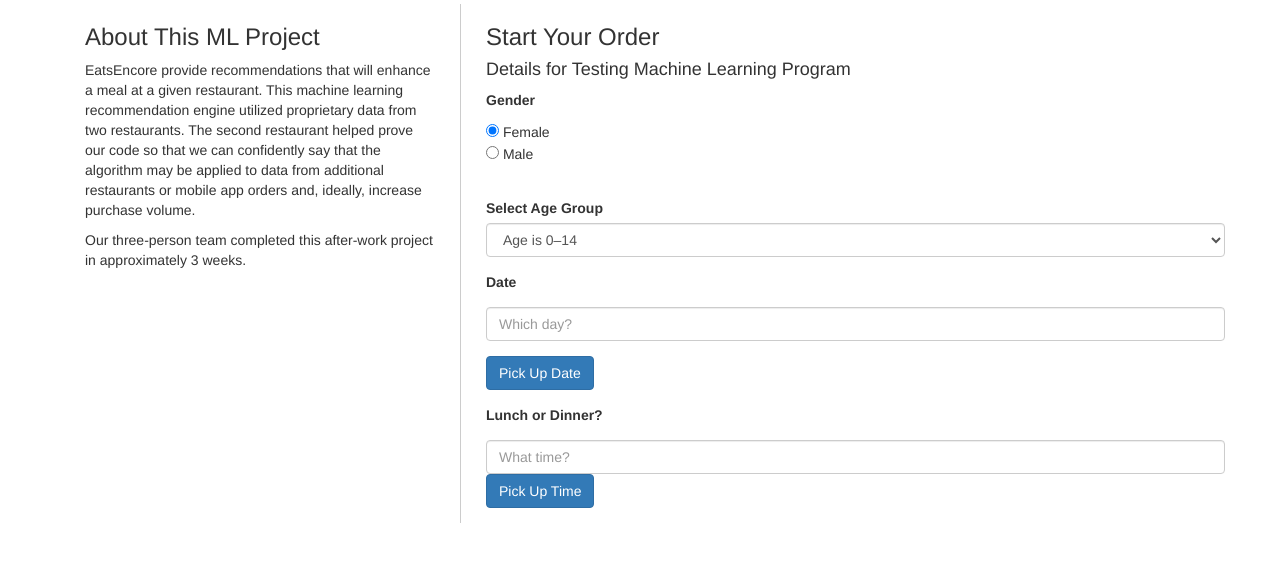
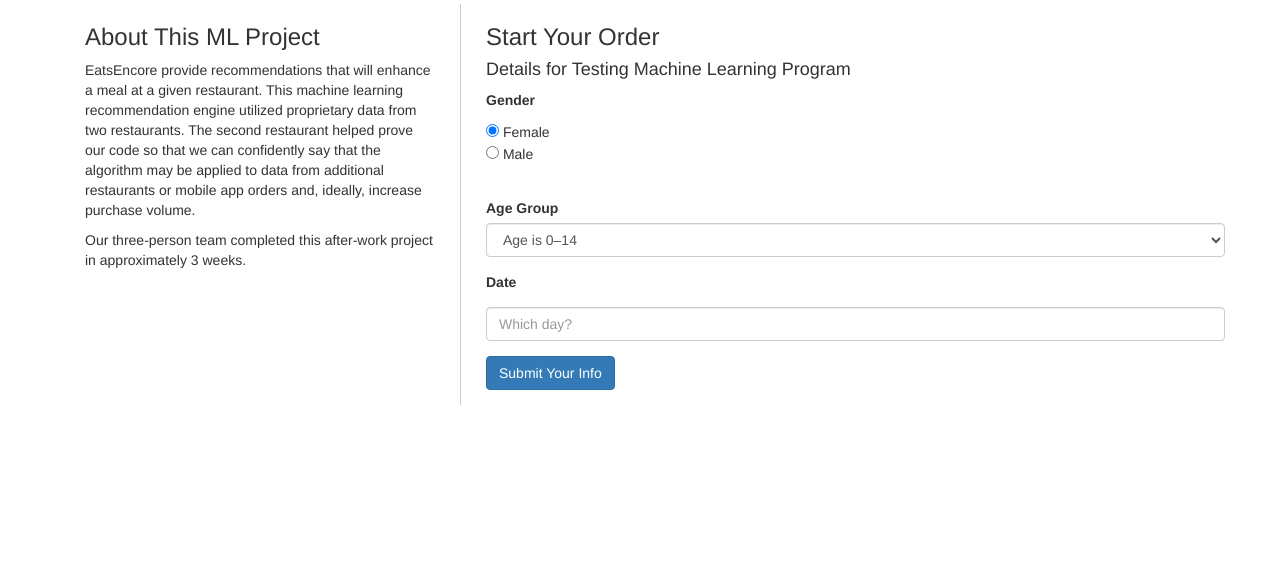
Before and after one commit to ocsc-datascience/EatsEncore, a Flask app: page / in a window 1280 px wide. Shown: the part 278-861 px from the top of the page. After the commit the page ends 683 px from the top, so only its background shows below. Run offline with Flask 2, Linux system fonts and the light colour scheme; some libraries are stand-ins or nearby versions.

Commit message:
updated the homepage form fields

```diff
--- a/templates/index.html
+++ b/templates/index.html
@@ -121,7 +121,7 @@
     <!--END GENDER FORM-->
     <!--AGE FORM-->
         <div class="form-group">
-          <label for="exampleFormControlSelect1">Select Age Group</label>
+          <label for="exampleFormControlSelect1">Age Group</label>
             <select class="form-control" id="exampleFormControlSelect1">
               <option>Age is 0–14</option>
               <option>Age is 15–20</option>
@@ -138,7 +138,7 @@
         <input class="form-control" id="date" name="date" placeholder="Which day?" type="text"/>
       </div>
       <div class="form-group"> <!-- Submit button -->
-        <button class="btn btn-primary " name="submit" type="submit">Pick Up Date</button>
+        <button class="btn btn-primary " name="submit" type="submit">Submit Your Info</button>
         <p></p>
       </div>
      </form>
@@ -146,14 +146,15 @@
 
      <!-- TIMEPICKER FORM -->
      <!-- STILL NEED TO ADD DROPDOWN TIME AS POP UP ON CLICK, LIKE THE CALENDAR -->
-     <div class="md-form">
+     <!-- <div class="md-form">
       <label class="control-label" for="date"><p>Lunch or Dinner?</p></label>
       <input placeholder="What time?" type="text" id="input_starttime" class="form-control timepicker">
-      <div class="form-group"> <!-- Submit button -->
-        <button class="btn btn-primary " name="submit" type="submit">Pick Up Time</button>
-      </div>
-      <!-- <label for="input_starttime">Light version, 12hours</label> -->
-      </div>
+      <div class="form-group">
+        <!-- Submit button -->
+        <!-- <button class="btn btn-primary " name="submit" type="submit">Pick Up Time</button>
+      </div> -->
+      <!-- <label for="input_starttime">Light version, 12hours</label>
+      </div> -->
     </div>
   </div>
 </div>
```
